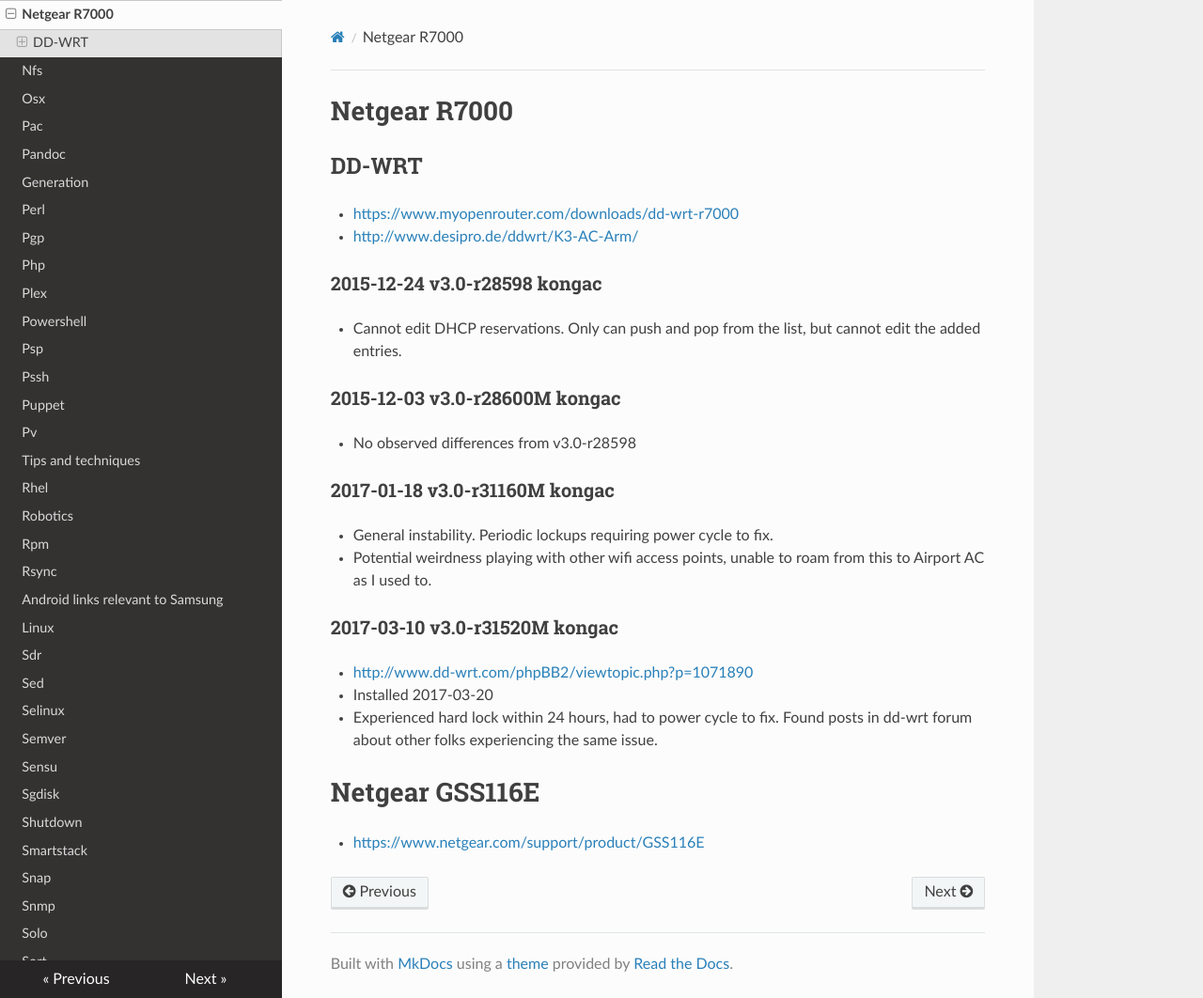
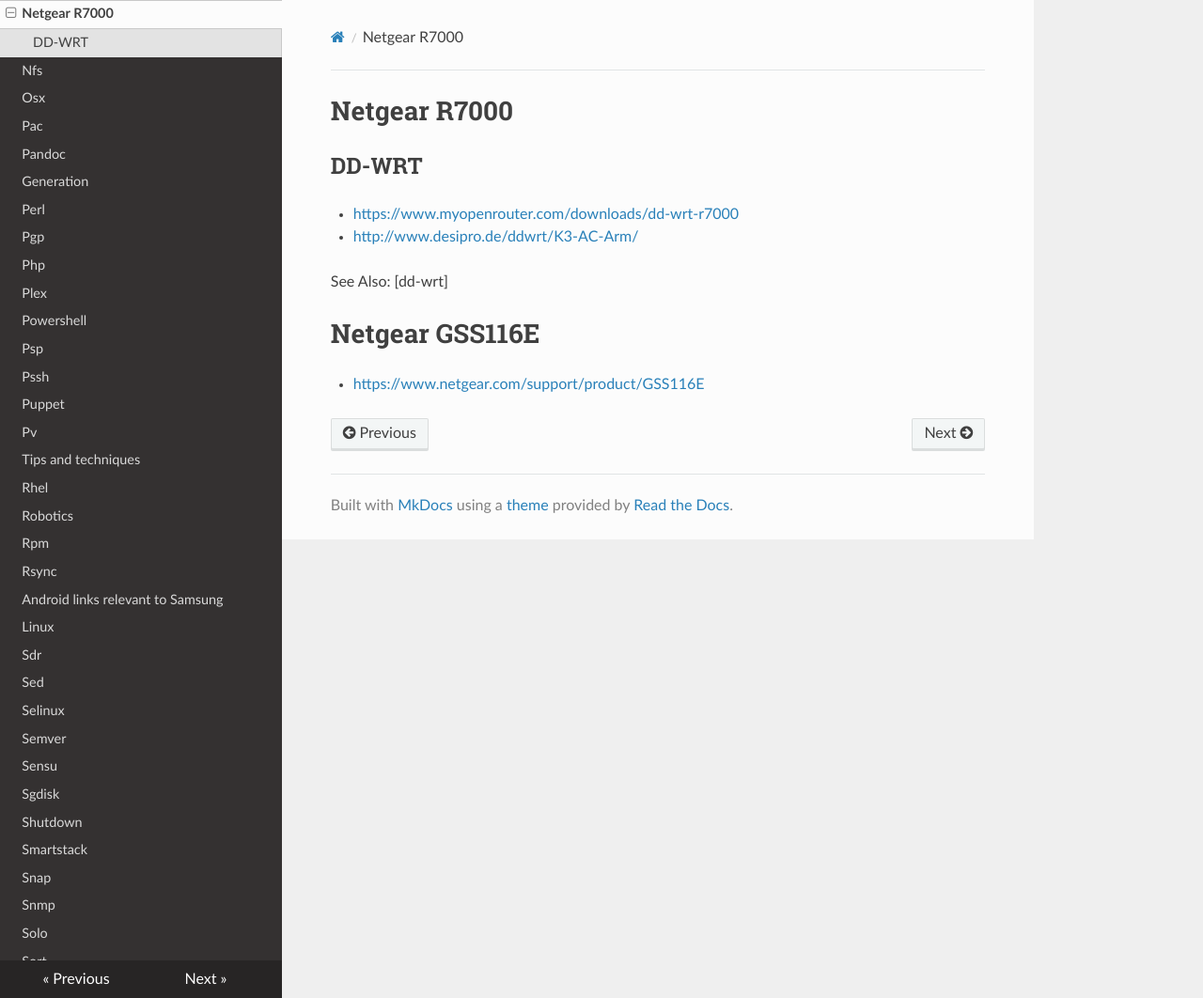
Before and after one commit to lando-cal/tech-notes, an MkDocs documentation site: the page built from docs/netgear.md, in a window 1280 px wide and 1062 px high. Shown: the whole window at 94% size. Built offline with MkDocs 1.6.1, drawn with Linux system fonts in a browser that asks for light colours; nearby versions of some CDN libraries.

Commit message:
Break dd-wrt out into its own note

```diff
--- a/docs/netgear.md
+++ b/docs/netgear.md
@@ -5,24 +5,7 @@
 - <https://www.myopenrouter.com/downloads/dd-wrt-r7000>
 - <http://www.desipro.de/ddwrt/K3-AC-Arm/>
 
-### 2015-12-24 v3.0-r28598 kongac
-
-- Cannot edit DHCP reservations. Only can push and pop from the list, but cannot edit the added entries.
-
-### 2015-12-03 v3.0-r28600M kongac
-
-- No observed differences from v3.0-r28598
-
-### 2017-01-18 v3.0-r31160M kongac
-
-- General instability. Periodic lockups requiring power cycle to fix.
-- Potential weirdness playing with other wifi access points, unable to roam from this to Airport AC as I used to.
-
-### 2017-03-10 v3.0-r31520M kongac
-
-- <http://www.dd-wrt.com/phpBB2/viewtopic.php?p=1071890>
-- Installed 2017-03-20
-- Experienced hard lock within 24 hours, had to power cycle to fix. Found posts in dd-wrt forum about other folks experiencing the same issue.
+See Also: [dd-wrt]
 
 # Netgear GSS116E
 
```
Also changed, not shown: docs/dd-wrt.md (added, +27 -0 lines).
